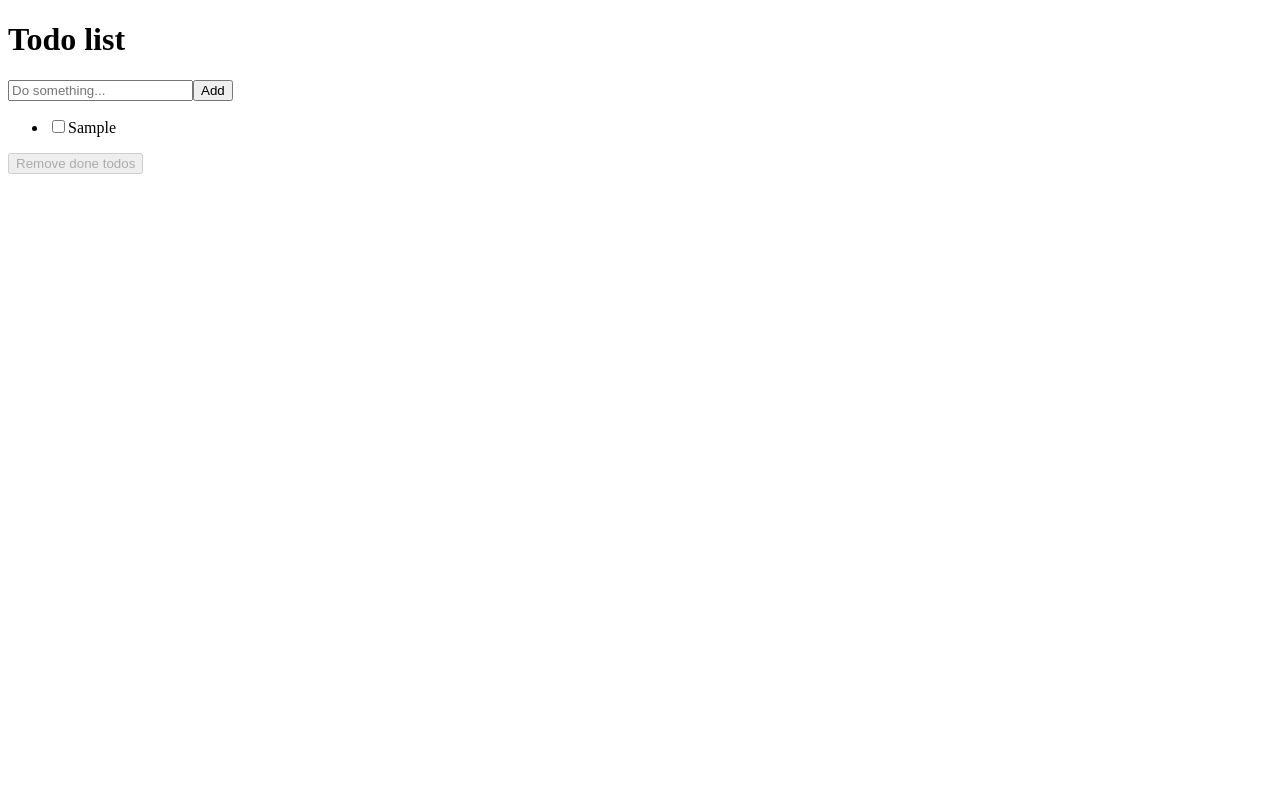
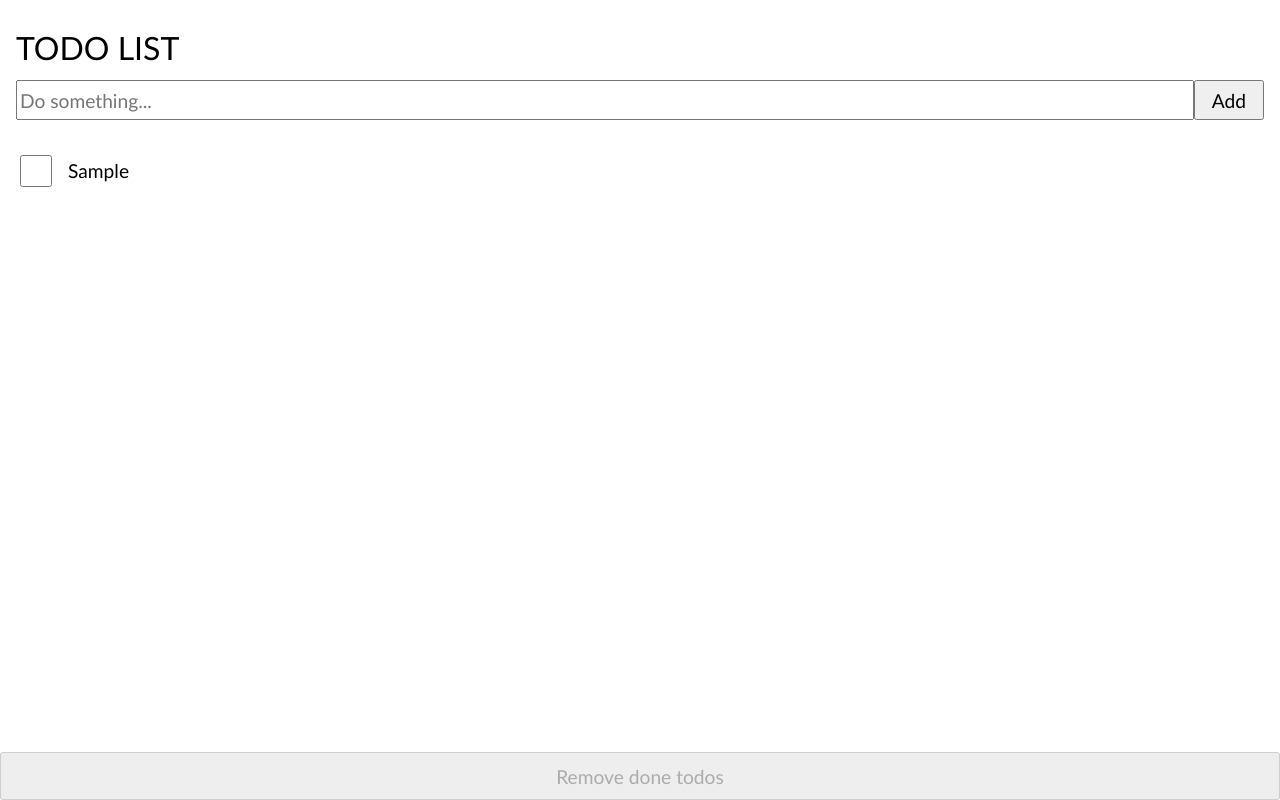
Before and after one commit to bcalou/tp-vue-todo-list, a Vue app: page / in a window 1280 px wide. Both pictures are taken after typing "Sample" into the empty fields and a click on the button "Add". Built offline with nearby package versions, Linux system fonts and the light colour scheme.

Commit message:
[css] add styles

```diff
--- /dev/null
+++ b/src/assets/styles/global/layout.scss
@@ -0,0 +1,12 @@
+* {
+  box-sizing: border-box;
+}
+
+html,
+body {
+  height: 100%;
+}
+
+body {
+  padding: 2rem 1rem 0;
+}
--- /dev/null
+++ b/src/assets/styles/global/typography.scss
@@ -0,0 +1,7 @@
+body,
+input,
+button {
+  font-family: 'Trebuchet MS', 'Lucida Sans Unicode', 'Lucida Grande',
+    'Lucida Sans', Arial, sans-serif;
+  font-size: 1.2rem;
+}
--- /dev/null
+++ b/src/assets/styles/styles.scss
@@ -0,0 +1,4 @@
+@import 'vendors/reset';
+
+@import 'global/typography.scss';
+@import 'global/layout.scss';
--- /dev/null
+++ b/src/assets/styles/vendors/reset.scss
@@ -0,0 +1,129 @@
+/* http://meyerweb.com/eric/tools/css/reset/
+   v2.0 | 20110126
+   License: none (public domain)
+*/
+
+html,
+body,
+div,
+span,
+applet,
+object,
+iframe,
+h1,
+h2,
+h3,
+h4,
+h5,
+h6,
+p,
+blockquote,
+pre,
+a,
+abbr,
+acronym,
+address,
+big,
+cite,
+code,
+del,
+dfn,
+em,
+img,
+ins,
+kbd,
+q,
+s,
+samp,
+small,
+strike,
+strong,
+sub,
+sup,
+tt,
+var,
+b,
+u,
+i,
+center,
+dl,
+dt,
+dd,
+ol,
+ul,
+li,
+fieldset,
+form,
+label,
+legend,
+table,
+caption,
+tbody,
+tfoot,
+thead,
+tr,
+th,
+td,
+article,
+aside,
+canvas,
+details,
+embed,
+figure,
+figcaption,
+footer,
+header,
+hgroup,
+menu,
+nav,
+output,
+ruby,
+section,
+summary,
+time,
+mark,
+audio,
+video {
+  margin: 0;
+  padding: 0;
+  border: 0;
+  font-size: 100%;
+  font: inherit;
+  vertical-align: baseline;
+}
+/* HTML5 display-role reset for older browsers */
+article,
+aside,
+details,
+figcaption,
+figure,
+footer,
+header,
+hgroup,
+menu,
+nav,
+section {
+  display: block;
+}
+body {
+  line-height: 1;
+}
+ol,
+ul {
+  list-style: none;
+}
+blockquote,
+q {
+  quotes: none;
+}
+blockquote:before,
+blockquote:after,
+q:before,
+q:after {
+  content: '';
+  content: none;
+}
+table {
+  border-collapse: collapse;
+  border-spacing: 0;
+}
--- a/src/components/TodoItem.vue
+++ b/src/components/TodoItem.vue
@@ -1,7 +1,12 @@
 <template>
-  <li>
-    <input type="checkbox" v-model="todo.done" :id="todo.id" />
-    <label :for="todo.id">{{ todo.name }}</label>
+  <li class="todoItem">
+    <input
+      type="checkbox"
+      v-model="todo.done"
+      :id="todo.id"
+      class="todoItem__checkbox"
+    />
+    <label :for="todo.id" class="todoItem__label">{{ todo.name }}</label>
   </li>
 </template>
 
@@ -22,7 +27,26 @@ export default Vue.extend({
 </script>
 
 <style lang="scss" scoped>
-input:checked ~ label {
-  text-decoration: line-through;
+.todoItem {
+  margin: 1rem 0;
+  display: flex;
+}
+
+.todoItem__checkbox {
+  height: 2rem;
+  width: 2rem;
+  margin-right: 1rem;
+  flex-shrink: 0;
+
+  &:checked ~ .todoItem__label {
+    text-decoration: line-through;
+  }
+}
+
+.todoItem__label {
+  display: flex;
+  flex-direction: column;
+  justify-content: center;
+  width: 100%;
 }
 </style>
--- a/src/components/TodoList.vue
+++ b/src/components/TodoList.vue
@@ -1,8 +1,8 @@
 <template>
-  <main>
+  <main class="todoList">
     <todo-new v-on:newTodo="addTodo($event)"></todo-new>
 
-    <ul>
+    <ul class="todoList__items">
       <todo-item
         v-for="todo in todos"
         :key="todo.id"
@@ -15,6 +15,7 @@
       v-if="todos.length"
       @click="removeDoneTodos()"
       :disabled="doneTodos.length === 0"
+      class="todoList__removeDone"
     >
       Remove done todos
     </button>
@@ -66,4 +67,23 @@ export default Vue.extend({
 </script>
 
 <style scoped lang="scss">
+.todoList {
+  display: flex;
+  flex-direction: column;
+  flex-grow: 1;
+}
+
+.todoList__items {
+  margin-top: 1rem;
+  padding-bottom: 3rem;
+}
+
+.todoList__removeDone {
+  position: fixed;
+  bottom: 0;
+  width: 100%;
+  height: 3rem;
+  left: 0;
+  box-shadow: 0 -10px 10px white;
+}
 </style>
--- a/src/components/TodoNew.vue
+++ b/src/components/TodoNew.vue
@@ -1,7 +1,11 @@
 <template>
-  <form @submit="addTodo($event)">
-    <input placeholder="Do something..." v-model="newTodoName" />
-    <button>Add</button>
+  <form @submit="addTodo($event)" class="todoNew">
+    <input
+      placeholder="Do something..."
+      v-model="newTodoName"
+      class="todoNew__input"
+    />
+    <button class="todoNew__addButton">Add</button>
   </form>
 </template>
 
@@ -41,4 +45,16 @@ export default Vue.extend({
 </script>
 
 <style lang="scss" scoped>
+.todoNew {
+  display: flex;
+}
+
+.todoNew__input {
+  flex: 1;
+  height: 40px;
+}
+
+.todoNew__addButton {
+  padding: 0 1rem;
+}
 </style>
--- a/src/main.ts
+++ b/src/main.ts
@@ -1,8 +1,9 @@
+import '@/assets/styles/styles.scss';
 import Vue from 'vue';
 import App from './App.vue';
+import './registerServiceWorker';
 import router from './router';
 import store from './store';
-import './registerServiceWorker';
 
 Vue.config.productionTip = false;
 
--- a/src/views/Home.vue
+++ b/src/views/Home.vue
@@ -1,7 +1,7 @@
 <template>
-  <div>
+  <div class="home">
     <header>
-      <h1>Todo list</h1>
+      <h1 class="home__title">Todo list</h1>
     </header>
 
     <todo-list></todo-list>
@@ -19,3 +19,17 @@ export default Vue.extend({
   },
 });
 </script>
+
+<style lang="scss">
+.home {
+  height: 100%;
+  display: flex;
+  flex-direction: column;
+}
+
+.home__title {
+  font-size: 2rem;
+  text-transform: uppercase;
+  margin-bottom: 1rem;
+}
+</style>
```
